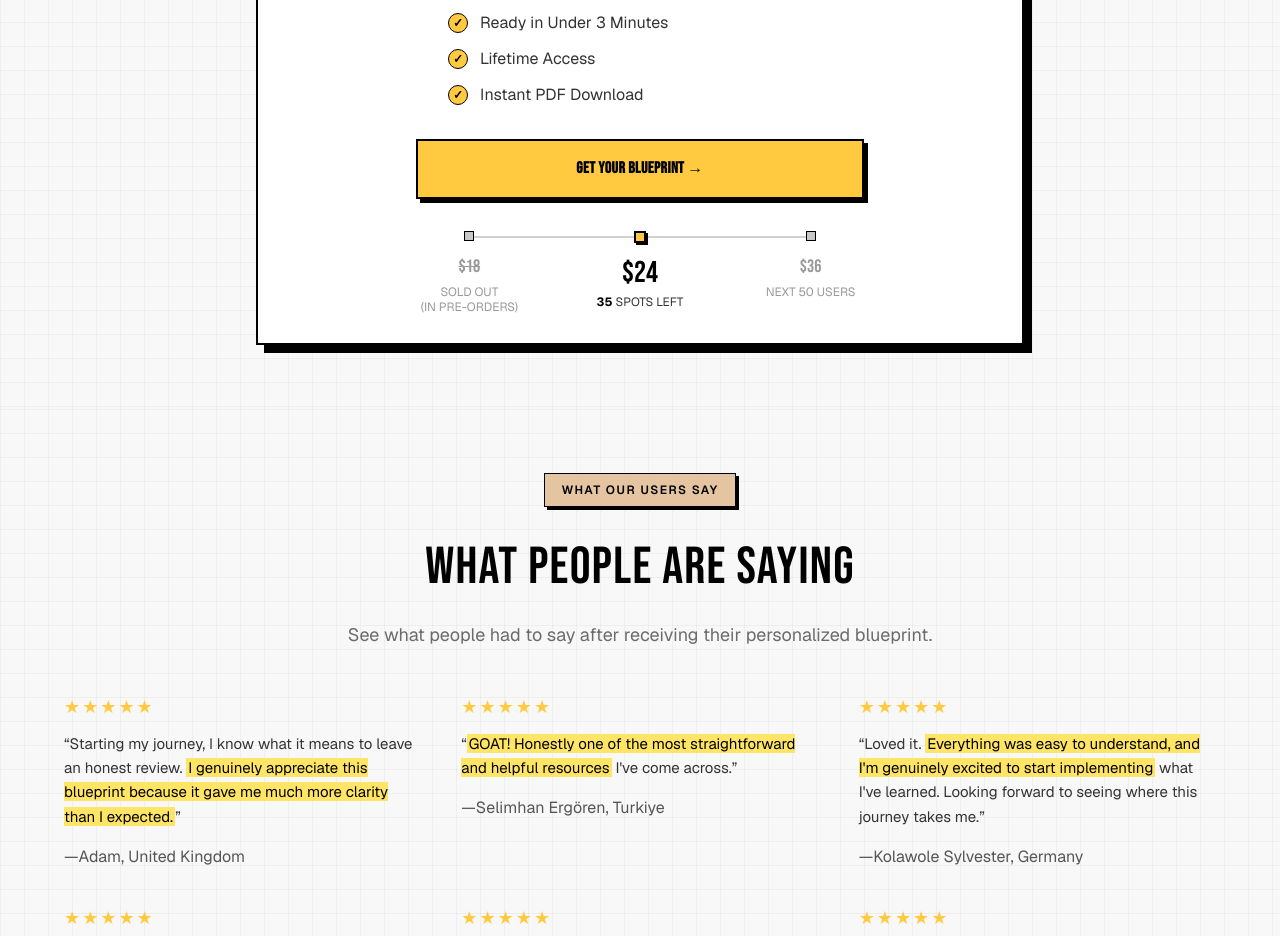
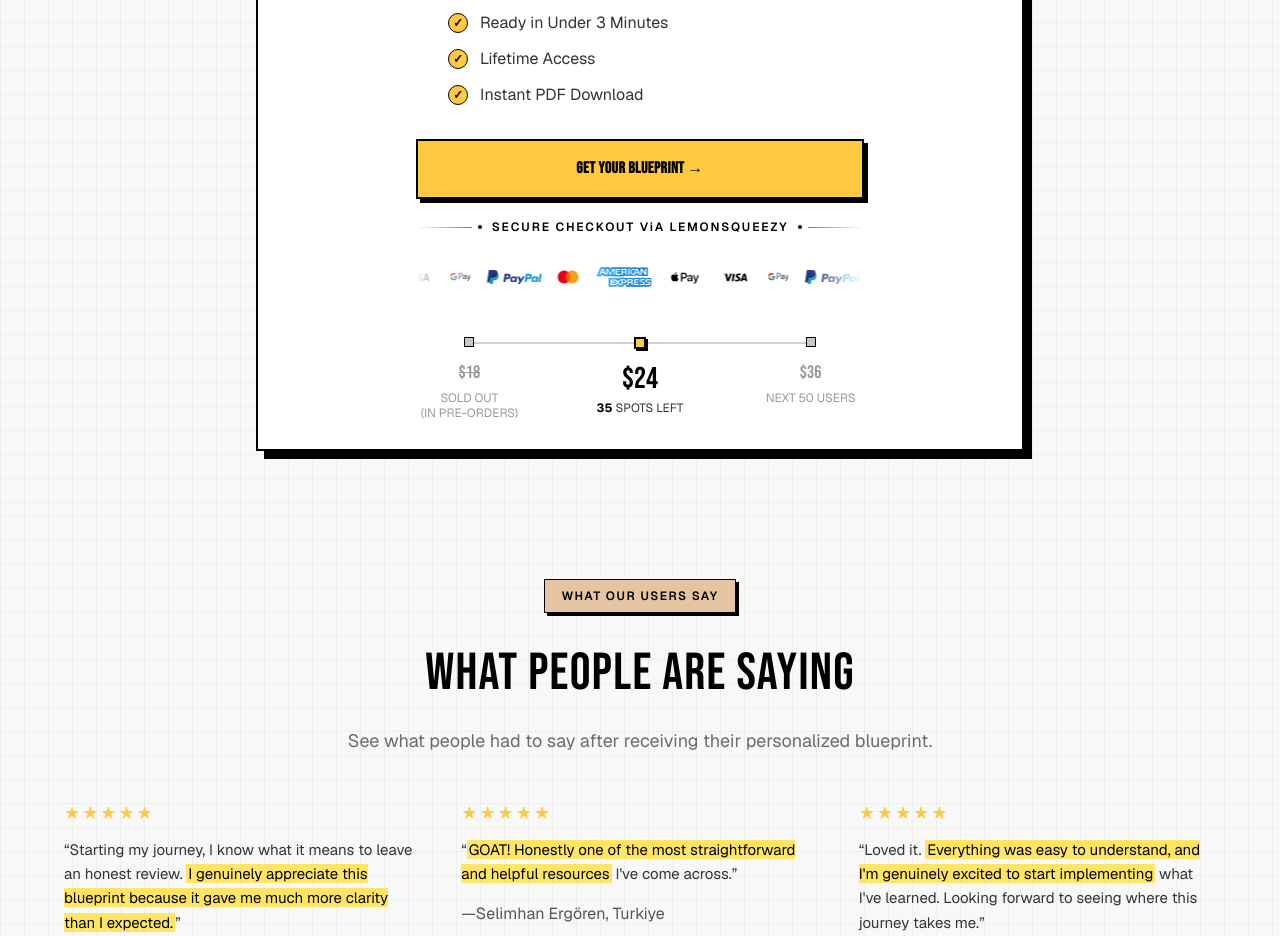
Before and after one commit to scorpiohq/my-web-app, a Next.js app: page / in a window 1280 px wide. Shown: the part 3620-4556 px from the top of the page. Built offline with nearby package versions, Linux system fonts and the light colour scheme.

Commit message:
added checkout-bar

```diff
--- a/app/globals.css
+++ b/app/globals.css
@@ -287,6 +287,67 @@ body {
   animation-delay: 0.9s;
 }
 
+@keyframes checkout-bar-marquee {
+  from {
+    transform: translate3d(0, 0, 0);
+  }
+  to {
+    /* Exactly one segment (bar + 18px gap) out of three */
+    transform: translate3d(calc(-100% / 3), 0, 0);
+  }
+}
+
+.checkout-bar-track {
+  display: flex;
+  width: max-content;
+  align-items: center;
+  will-change: transform;
+  backface-visibility: hidden;
+  animation: checkout-bar-marquee 16s linear infinite;
+}
+
+.checkout-bar-segment {
+  display: flex;
+  flex: 0 0 auto;
+  align-items: center;
+  box-sizing: content-box;
+  padding-right: 18px;
+}
+
+.checkout-bar-slide {
+  display: block;
+  flex: 0 0 auto;
+  width: 300px;
+  height: 56px;
+  object-fit: contain;
+  object-position: center;
+}
+
+.checkout-bar-mask {
+  overflow: hidden;
+  -webkit-mask-image: linear-gradient(
+    to right,
+    transparent 0%,
+    #000 12%,
+    #000 88%,
+    transparent 100%
+  );
+  mask-image: linear-gradient(
+    to right,
+    transparent 0%,
+    #000 12%,
+    #000 88%,
+    transparent 100%
+  );
+}
+
+@media (max-width: 639px) {
+  .checkout-bar-slide {
+    width: 260px;
+    height: 48px;
+  }
+}
+
 .progress-status-copy {
   transition:
     opacity 0.28s ease,
--- a/components/Header.tsx
+++ b/components/Header.tsx
@@ -39,7 +39,7 @@ export default function Header() {
             Sign in
           </Link>
           <Link
-            href="/form"
+            href="/#pricing"
             className="btn-brutal btn-brutal-primary inline-block px-5 py-2.5 text-sm font-semibold text-black"
           >
             Get your Blueprint →
@@ -89,7 +89,7 @@ export default function Header() {
                 Sign in
               </Link>
               <Link
-                href="/form"
+                href="/#pricing"
                 className="btn-brutal btn-brutal-primary block px-4 py-3 text-center text-sm font-semibold text-black"
                 onClick={() => setMenuOpen(false)}
               >
--- a/components/Hero.tsx
+++ b/components/Hero.tsx
@@ -32,7 +32,7 @@ export default function Hero() {
           <HeroSamplePreviewTrigger />
 
           <Link
-            href="/form"
+            href="/#pricing"
             className="btn-brutal btn-brutal-primary inline-block min-w-[180px] px-8 py-3.5 text-sm font-semibold text-black"
           >
             Get your Blueprint →
--- a/components/Pricing.tsx
+++ b/components/Pricing.tsx
@@ -73,13 +73,88 @@ export default function Pricing() {
               ))}
             </ul>
 
+            <div className="mx-auto mt-8 w-full max-w-md">
               <Link
                 href="/form"
-              className="btn-brutal btn-brutal-primary mt-8 inline-block w-full max-w-md px-6 py-4 text-sm font-bold tracking-wide text-black sm:text-base"
+                className="btn-brutal btn-brutal-primary inline-block w-full px-6 py-4 text-sm font-bold tracking-wide text-black sm:text-base"
                 style={{ fontFamily: "var(--font-hero)" }}
               >
                 GET YOUR BLUEPRINT →
               </Link>
+
+              <div className="mt-5 flex w-full flex-col items-center">
+                <div className="flex w-full items-center gap-2.5">
+                  <div className="flex min-w-0 flex-1 items-center">
+                    <div
+                      className="h-px w-full"
+                      style={{
+                        background:
+                          "linear-gradient(to right, transparent, rgba(0,0,0,0.55))",
+                      }}
+                      aria-hidden="true"
+                    />
+                    <span
+                      className="ml-1.5 h-1 w-1 shrink-0 rounded-full bg-black"
+                      aria-hidden="true"
+                    />
+                  </div>
+
+                  <p className="shrink-0 text-[10px] font-semibold tracking-[0.12em] text-black sm:text-xs sm:tracking-[0.15em]">
+                    SECURE CHECKOUT ViA LEMONSQUEEZY
+                  </p>
+
+                  <div className="flex min-w-0 flex-1 items-center">
+                    <span
+                      className="mr-1.5 h-1 w-1 shrink-0 rounded-full bg-black"
+                      aria-hidden="true"
+                    />
+                    <div
+                      className="h-px w-full"
+                      style={{
+                        background:
+                          "linear-gradient(to left, transparent, rgba(0,0,0,0.55))",
+                      }}
+                      aria-hidden="true"
+                    />
+                  </div>
+                </div>
+
+                <div
+                  className="checkout-bar-mask relative mt-3.5 w-full overflow-hidden"
+                  aria-hidden="true"
+                >
+                  <div className="checkout-bar-track">
+                    <div className="checkout-bar-segment">
+                      <img
+                        src="/checkout-bar.svg"
+                        alt=""
+                        width={300}
+                        height={56}
+                        className="checkout-bar-slide"
+                      />
+                    </div>
+                    <div className="checkout-bar-segment">
+                      <img
+                        src="/checkout-bar.svg"
+                        alt=""
+                        width={300}
+                        height={56}
+                        className="checkout-bar-slide"
+                      />
+                    </div>
+                    <div className="checkout-bar-segment">
+                      <img
+                        src="/checkout-bar.svg"
+                        alt=""
+                        width={300}
+                        height={56}
+                        className="checkout-bar-slide"
+                      />
+                    </div>
+                  </div>
+                </div>
+              </div>
+            </div>
           </div>
 
           <div className="px-4 pb-6 pt-2 sm:px-8 sm:pb-7 sm:pt-3">
```
Also changed, not shown: public/checkout-bar.svg (added). Lines whose indentation alone changed are shown as unchanged.
